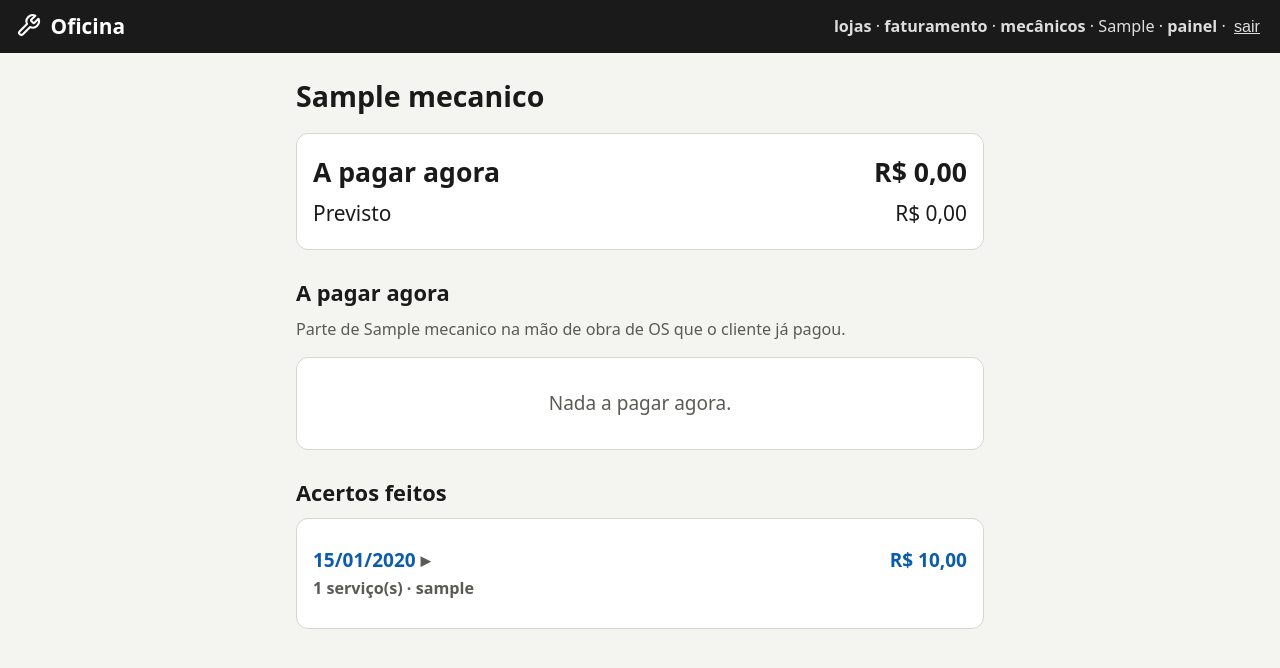
After one commit to vitorSiqueiraLobao/Bayledger, a Django app: page /mecanicos/1/ in a window 1280 px wide. The commit adds this page. Shown: the top 668 px of the page. Run offline with Django 5.2, Linux system fonts and the light colour scheme; a user stored in the database is signed in; tables that the repository leaves empty hold one stand-in row (values such as "Sample post").

Commit message:
Add settlements with mechanics
Each mechanic's balance is his share of the labor on paid orders that is
not in any settlement yet; open or ready orders show as expected. One
button records a PagamentoMecanico and links the settled labor lines to
it, and every settlement is kept as history. A settled labor line cannot
be removed from its order.

Co-Authored-By: Claude Opus 5.5 <noreply@anthropic.com>

```diff
--- a/core/audit.py
+++ b/core/audit.py
@@ -39,8 +39,9 @@ def _valores(instance):
 
 
 def _modelos_auditados():
-    from .models import Cliente, ItemOS, Loja, Mecanico, Nota, OrdemServico, PagamentoLoja, Veiculo
-    return (Cliente, Veiculo, Loja, Mecanico, Nota, OrdemServico, ItemOS, PagamentoLoja)
+    from .models import (Cliente, ItemOS, Loja, Mecanico, Nota, OrdemServico, PagamentoLoja, PagamentoMecanico,
+                         Veiculo)
+    return (Cliente, Veiculo, Loja, Mecanico, Nota, OrdemServico, ItemOS, PagamentoLoja, PagamentoMecanico)
 
 
 def _registrar(instance, acao, mudancas):
--- a/core/models.py
+++ b/core/models.py
@@ -117,6 +117,24 @@ class Mecanico(models.Model):
         return self.nome
 
 
+class PagamentoMecanico(models.Model):
+    """Cada acerto com um mecânico: quanto o dono pagou e quais mãos de obra quitou (ItemOS.acerto)."""
+    mecanico = models.ForeignKey(Mecanico, on_delete=models.PROTECT, related_name='acertos',
+                                 verbose_name='mecânico')
+    data = models.DateField()
+    valor = models.DecimalField(max_digits=10, decimal_places=2)
+    criado_em = models.DateTimeField(auto_now_add=True)
+    criado_por = models.ForeignKey(settings.AUTH_USER_MODEL, on_delete=models.PROTECT, null=True, editable=False)
+
+    class Meta:
+        ordering = ['-data', '-id']
+        verbose_name = 'acerto com mecânico'
+        verbose_name_plural = 'acertos com mecânicos'
+
+    def __str__(self):
+        return f'Acerto {self.mecanico} {self.data:%d/%m/%Y}'
+
+
 class OrdemServico(models.Model):
     ABERTA, FINALIZADA, PAGA, CANCELADA = 'aberta', 'finalizada', 'paga', 'cancelada'
     STATUS = [
@@ -226,6 +244,8 @@ class ItemOS(models.Model):
         'parte do dono (%)', max_digits=5, decimal_places=2, default=Decimal('100'),
         validators=[MinValueValidator(0), MaxValueValidator(100)],
         help_text='Percentual aplicado na hora do lançamento (vem do cadastro do mecânico).')
+    acerto = models.ForeignKey(PagamentoMecanico, on_delete=models.PROTECT, null=True, blank=True,
+                               related_name='itens', help_text='Acerto em que a parte do mecânico foi paga.')
     criado_em = models.DateTimeField(auto_now_add=True)
 
     class Meta:
@@ -270,6 +290,10 @@ class ItemOS(models.Model):
         dono = (total * self.percentual_dono / 100).quantize(Decimal('0.01'))
         return {'dono': dono, self.mecanico: total - dono}  # o mecânico fica com o resto: centavos não somem
 
+    def parte_mecanico(self):
+        """Quanto desta mão de obra é do mecânico (zero se o dono fez sozinho)."""
+        return self.divisao().get(self.mecanico, Decimal('0')) if self.mecanico_id else Decimal('0')
+
 
 class Registro(models.Model):
     """Histórico de alterações. Ninguém edita nem apaga (nem pelo admin)."""
--- /dev/null
+++ b/core/templates/core/_servico_mecanico.html
@@ -0,0 +1,4 @@
+{% load formatos %}<li class="item"><span class="desc"><strong>{{ i.descricao }}</strong><br>
+  <span class="sub"><a href="{% url 'os' i.os_id %}">OS {{ i.os.numero }}</a> · {{ i.os.veiculo.placa }}{% if i.os.pago_em %} · pago {{ i.os.pago_em|date:"d/m" }}{% endif %}
+    <br>{{ i.quem_fez }} · mão de obra {{ i.total|brl }}</span></span>
+  <span class="valor">{{ i.parte_mecanico|brl }}</span></li>
--- /dev/null
+++ b/core/templates/core/acerto_mecanico.html
@@ -0,0 +1,53 @@
+{% extends 'core/base.html' %}
+{% load formatos icones %}
+{% block titulo %}{{ mecanico }}{% endblock %}
+{% block conteudo %}
+<h1>{{ mecanico }}</h1>
+<div class="cartao totais">
+  <div class="principal"><span>A pagar agora</span><span>{{ devido|brl }}</span></div>
+  <div><span>Previsto</span><span>{{ previsto|brl }}</span></div>
+</div>
+
+<h2>A pagar agora</h2>
+<p class="ajuda">Parte de {{ mecanico }} na mão de obra de OS que o cliente já pagou.</p>
+<div class="cartao">
+  <ul class="lista">
+  {% for i in devidos %}{% include 'core/_servico_mecanico.html' %}
+  {% empty %}<li class="vazio">Nada a pagar agora.</li>{% endfor %}
+  </ul>
+</div>
+{% if devidos %}
+<form method="post" onsubmit="return confirm('Registrar que {{ mecanico|escapejs }} recebeu {{ devido|brl|escapejs }}?')">{% csrf_token %}
+  {% for i in devidos %}<input type="hidden" name="itens" value="{{ i.pk }}">{% endfor %}
+  <button class="botao verde">{% icone "dinheiro" %} Paguei {{ devido|brl }} a {{ mecanico }}</button>
+</form>
+{% endif %}
+
+{% if previstos %}
+<h2>Previsto</h2>
+<p class="ajuda">OS ainda aberta ou pronta: entra no acerto quando o cliente pagar.</p>
+<div class="cartao">
+  <ul class="lista">
+  {% for i in previstos %}{% include 'core/_servico_mecanico.html' %}{% endfor %}
+  </ul>
+</div>
+{% endif %}
+
+<h2>Acertos feitos</h2>
+<div class="cartao">
+  <ul class="lista">
+  {% for p in pagamentos %}
+    <li><details class="pagamento">
+      <summary class="item"><span class="desc"><strong>{{ p.data|date:"d/m/Y" }}</strong><br>
+        <span class="sub">{{ p.itens.all|length }} serviço(s){% if p.criado_por %} · {{ p.criado_por }}{% endif %}</span></span>
+        <span class="valor">{{ p.valor|brl }}</span></summary>
+      <ul class="lista">
+      {% for i in p.itens.all %}{% include 'core/_servico_mecanico.html' %}{% endfor %}
+      </ul>
+    </details></li>
+  {% empty %}
+    <li class="vazio">Nenhum acerto registrado.</li>
+  {% endfor %}
+  </ul>
+</div>
+{% endblock %}
--- a/core/templates/core/base.html
+++ b/core/templates/core/base.html
@@ -13,6 +13,7 @@
     {% if user.is_authenticated %}
       <span class="usuario"><a href="{% url 'contas' %}" style="font-size:.85rem">lojas</a> ·
         <a href="{% url 'faturamento' %}" style="font-size:.85rem">faturamento</a> ·
+        <a href="{% url 'acertos' %}" style="font-size:.85rem">mecânicos</a> ·
         {{ user.first_name|default:user.username }}
         {% if user.is_staff %}· <a href="{% url 'admin:index' %}" style="font-size:.85rem">painel</a>{% endif %}
         · <form method="post" action="{% url 'logout' %}">{% csrf_token %}<button>sair</button></form>
--- a/core/templates/core/inicio.html
+++ b/core/templates/core/inicio.html
@@ -11,6 +11,7 @@
   <a class="botao secundario grande" href="{% url 'todas_os' %}">{% icone "lista" %} Todas as OS</a>
   <a class="botao secundario grande" href="{% url 'contas' %}">{% icone "recibo" %} Contas das lojas (fiado)</a>
   <a class="botao secundario grande" href="{% url 'faturamento' %}">{% icone "dinheiro" %} Faturamento</a>
+  {% if tem_mecanicos %}<a class="botao secundario grande" href="{% url 'acertos' %}">{% icone "chave" %} Acerto com mecânicos</a>{% endif %}
 </div>
 
 <h2>Carros na oficina agora</h2>
--- a/core/urls.py
+++ b/core/urls.py
@@ -17,6 +17,8 @@ urlpatterns = [
     path('os/<int:pk>/imprimir/', views.imprimir_os, name='imprimir_os'),
     path('lojas/', views.contas_lojas, name='contas'),
     path('lojas/<int:pk>/', views.conta_loja, name='conta_loja'),
+    path('mecanicos/', views.acertos, name='acertos'),
+    path('mecanicos/<int:pk>/', views.acerto_mecanico, name='acerto_mecanico'),
     path('faturamento/', views.faturamento, name='faturamento'),
     path('exportar/itens.csv', views.exportar_itens, name='exportar_itens'),
 ]
--- a/core/views.py
+++ b/core/views.py
@@ -21,7 +21,7 @@ from django.views.static import serve
 from .forms import (BuscaOSForm, CancelarForm, FaturamentoForm, NovaOSCarroConhecidoForm, NovaOSCarroNovoForm,
                     PagarForm, PecaForm, PlacaForm, ServicoForm)
 from .imagens import reduzir_foto
-from .models import Cliente, ItemOS, Loja, Nota, OrdemServico, PagamentoLoja, Veiculo
+from .models import Cliente, ItemOS, Loja, Mecanico, Nota, OrdemServico, PagamentoLoja, PagamentoMecanico, Veiculo
 from .templatetags.formatos import brl, qtd
 
 NOTAS_DIAS = 7  # até quantos dias atrás uma nota já fotografada pode ser reaproveitada em outra peça
@@ -42,7 +42,8 @@ def foto_protegida(request, path):
 def inicio(request):
     abertas = (OrdemServico.objects.filter(status__in=[OrdemServico.ABERTA, OrdemServico.FINALIZADA])
                .select_related('veiculo', 'cliente'))
-    return render(request, 'core/inicio.html', {'abertas': abertas, 'form': PlacaForm()})
+    return render(request, 'core/inicio.html', {'abertas': abertas, 'form': PlacaForm(),
+                                                'tem_mecanicos': Mecanico.objects.exists()})
 
 
 @login_required
@@ -263,6 +264,9 @@ def remover_item(request, pk, item_pk):
     if item.pagamento_id:
         messages.error(request, f'{item.descricao} já foi paga à loja e não pode sair da OS.')
         return redirect('os', os_.pk)
+    if item.acerto_id:
+        messages.error(request, f'{item.descricao} já foi acertada com {item.mecanico} e não pode sair da OS.')
+        return redirect('os', os_.pk)
     item.delete()
     messages.success(request, f'{item.descricao} removido.')
     return redirect('os', os_.pk)
@@ -427,6 +431,69 @@ def faturamento(request):
     })
 
 
+def _mao_de_obra_a_acertar():
+    """Mãos de obra com parte de mecânico que ainda não entraram em nenhum acerto."""
+    return (ItemOS.objects.filter(tipo=ItemOS.SERVICO, executor__in=[ItemOS.MECANICO, ItemOS.AMBOS],
+                                  mecanico__isnull=False, acerto__isnull=True)
+            .exclude(os__status=OrdemServico.CANCELADA))
+
+
+def _soma_mecanico(itens):
+    return sum((i.parte_mecanico() for i in itens), Decimal('0'))
+
+
+@login_required
+def acertos(request):
+    """Saldo de cada mecânico. A pagar: mão de obra de OS que o cliente já pagou. Previsto: OS aberta ou pronta."""
+    zero = Decimal('0')
+    saldos = {}
+    for item in _mao_de_obra_a_acertar().select_related('mecanico', 'os'):
+        s = saldos.setdefault(item.mecanico, {'mecanico': item.mecanico, 'devido': zero, 'previsto': zero,
+                                              'servicos': 0})
+        s['devido' if item.os.status == OrdemServico.PAGA else 'previsto'] += item.parte_mecanico()
+        s['servicos'] += 1
+    for m in Mecanico.objects.filter(ativo=True):
+        saldos.setdefault(m, {'mecanico': m, 'devido': zero, 'previsto': zero, 'servicos': 0})
+    linhas = sorted(saldos.values(), key=lambda s: (-s['devido'], -s['previsto'], s['mecanico'].nome.lower()))
+    ultimos = PagamentoMecanico.objects.select_related('mecanico', 'criado_por').annotate(servicos=Count('itens'))[:10]
+    return render(request, 'core/acertos.html', {
+        'saldos': linhas, 'devido': sum((s['devido'] for s in linhas), zero),
+        'previsto': sum((s['previsto'] for s in linhas), zero), 'pagamentos': ultimos,
+    })
+
+
+@login_required
+def acerto_mecanico(request, pk):
+    mecanico = get_object_or_404(Mecanico, pk=pk)
+    itens = (_mao_de_obra_a_acertar().filter(mecanico=mecanico)
+             .select_related('mecanico', 'os__veiculo').order_by('os__pago_em', 'id'))
+
+    if request.method == 'POST':
+        # Só o que estava na tela e ainda está a pagar: se alguém acertou antes, não paga duas vezes.
+        escolhidos = list(itens.filter(os__status=OrdemServico.PAGA, pk__in=request.POST.getlist('itens')))
+        if not escolhidos:
+            messages.error(request, f'Nada a pagar para {mecanico}.')
+            return redirect('acerto_mecanico', mecanico.pk)
+        with transaction.atomic():
+            acerto = PagamentoMecanico.objects.create(mecanico=mecanico, data=timezone.localdate(),
+                                                      valor=_soma_mecanico(escolhidos), criado_por=request.user)
+            for item in escolhidos:  # um a um para cada serviço entrar no histórico de alterações
+                item.acerto = acerto
+                item.save()
+        messages.success(request, f'Pagamento de {brl(acerto.valor)} para {mecanico} registrado '
+                                  f'({len(escolhidos)} serviço(s)).')
+        return redirect('acerto_mecanico', mecanico.pk)
+
+    devidos = [i for i in itens if i.os.status == OrdemServico.PAGA]
+    previstos = [i for i in itens if i.os.status != OrdemServico.PAGA]
+    pagamentos = (mecanico.acertos.select_related('criado_por')
+                  .prefetch_related(Prefetch('itens', ItemOS.objects.select_related('os__veiculo', 'mecanico'))))
+    return render(request, 'core/acerto_mecanico.html', {
+        'mecanico': mecanico, 'devidos': devidos, 'previstos': previstos,
+        'devido': _soma_mecanico(devidos), 'previsto': _soma_mecanico(previstos), 'pagamentos': pagamentos,
+    })
+
+
 @staff_member_required
 def exportar_itens(request):
     """Planilha crua de todos os itens, para análise fora do sistema."""
```
Also changed, not shown: core/admin.py (+37 -5 lines), core/templates/core/acertos.html (added, +37 -0 lines), core/tests.py (+94 -1 lines), README.md, core/migrations/0007_acerto_mecanico.py (added).
